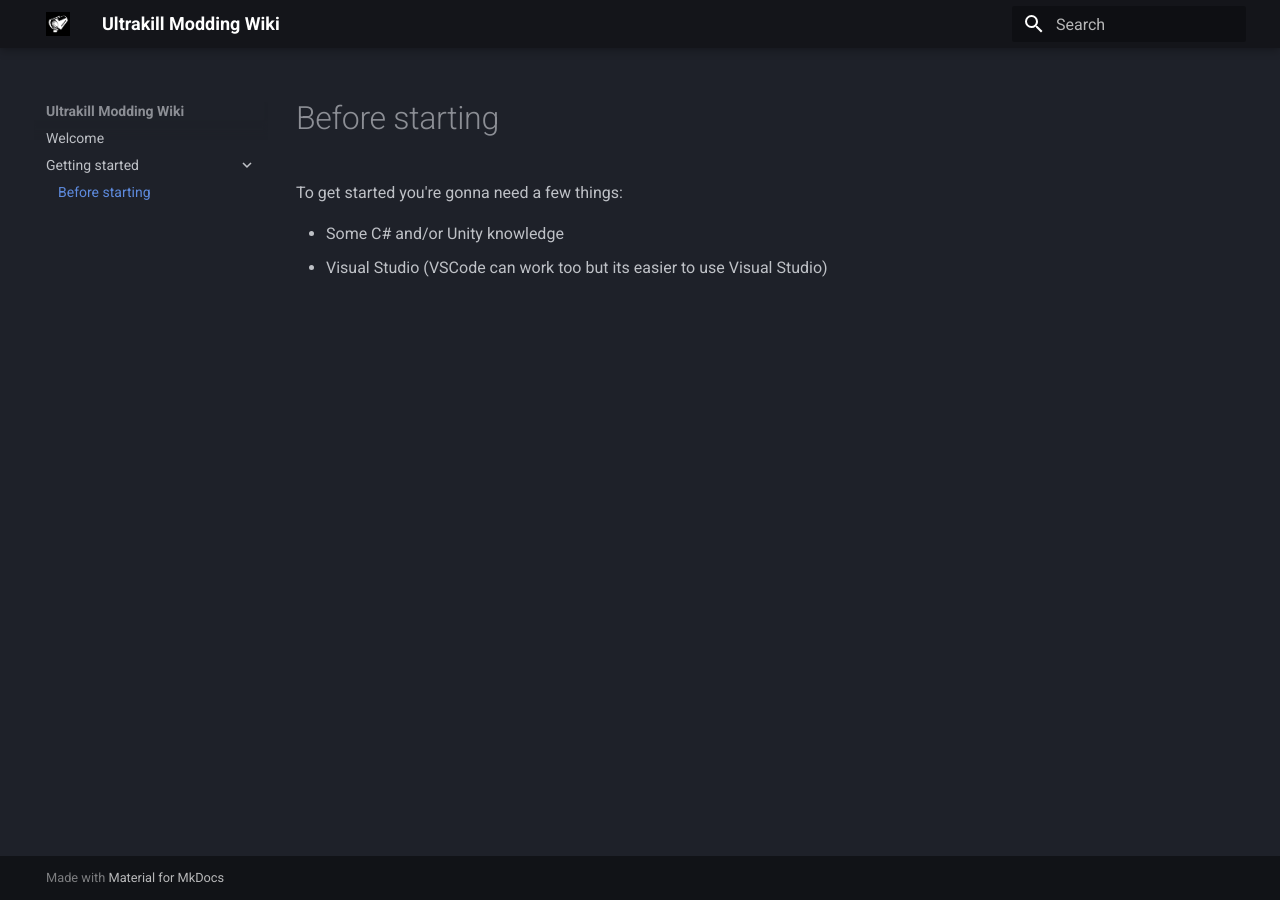
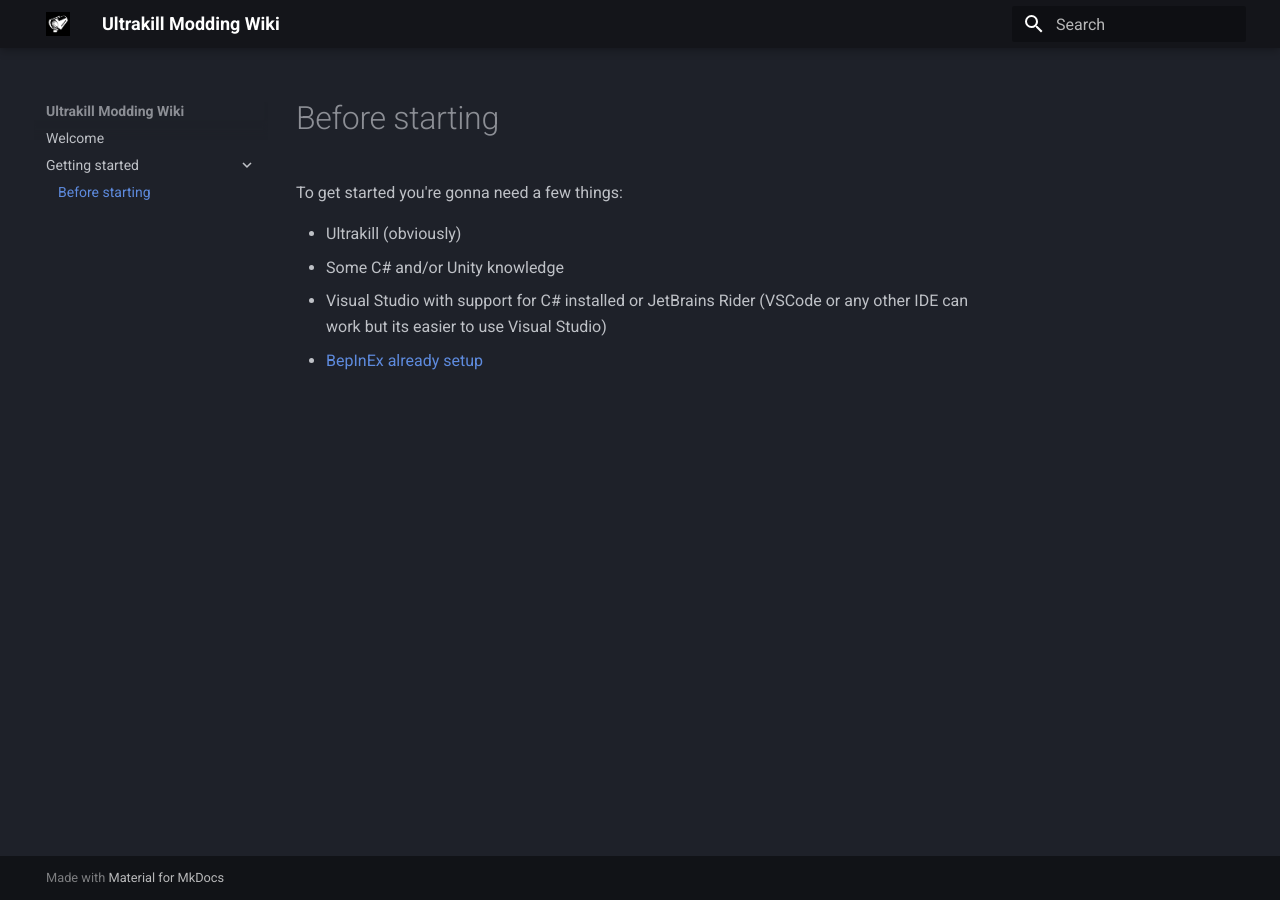
Before and after one commit to CultOfJakito/CultOfJakito.github.io, an MkDocs documentation site: the page built from docs/getting-started/prerequisites.md, in a window 1280 px wide. Built offline with MkDocs 1.6.1 and Material for MkDocs 9.7.7, drawn with Linux system fonts in a browser that asks for light colours.

Commit message:
Update prerequisites.md

```diff
--- a/docs/getting-started/prerequisites.md
+++ b/docs/getting-started/prerequisites.md
@@ -2,5 +2,7 @@
 
 To get started you're gonna need a few things:
 
+* Ultrakill (obviously)
 * Some C# and/or Unity knowledge
-* Visual Studio (VSCode can work too but its easier to use Visual Studio)
+* Visual Studio with support for C# installed or JetBrains Rider (VSCode or any other IDE can work but its easier to use Visual Studio)
+* [BepInEx already setup](https://docs.bepinex.dev/articles/dev_guide/plugin_tutorial/1_setup.html)
```
